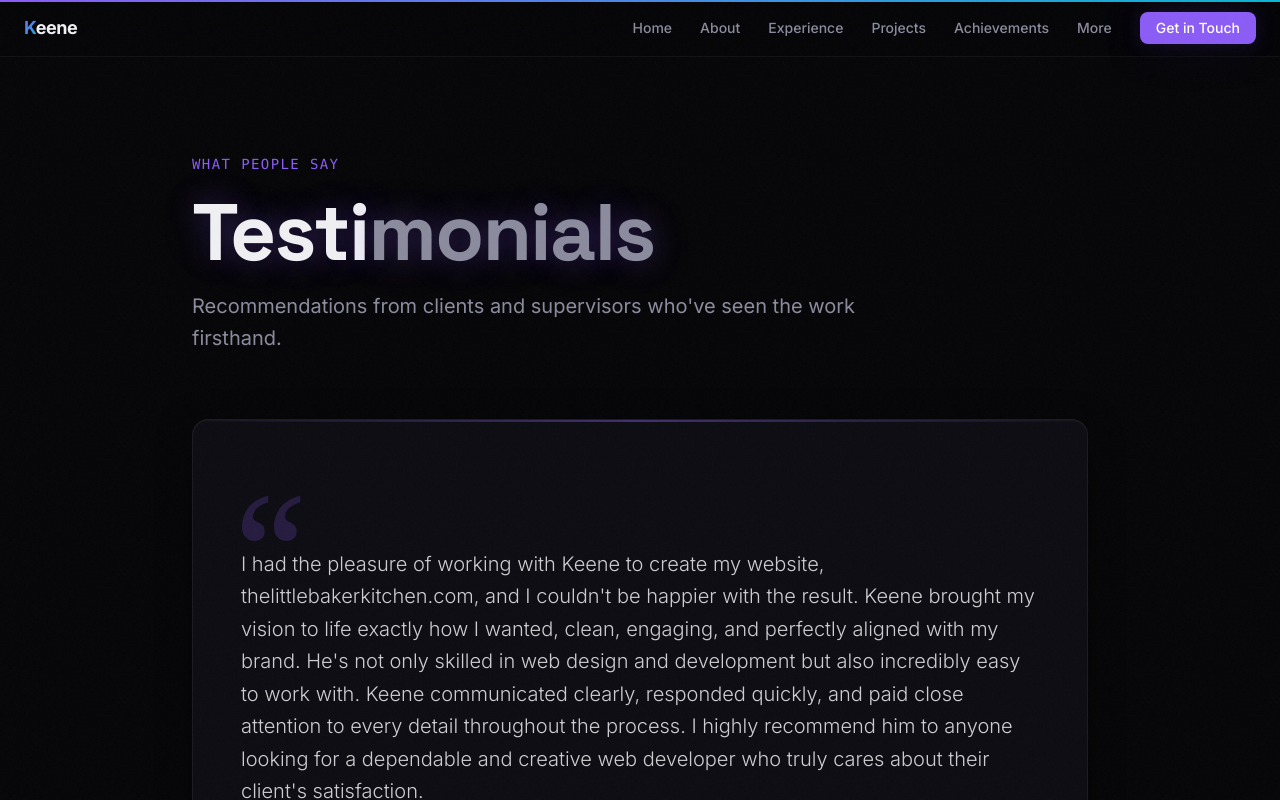
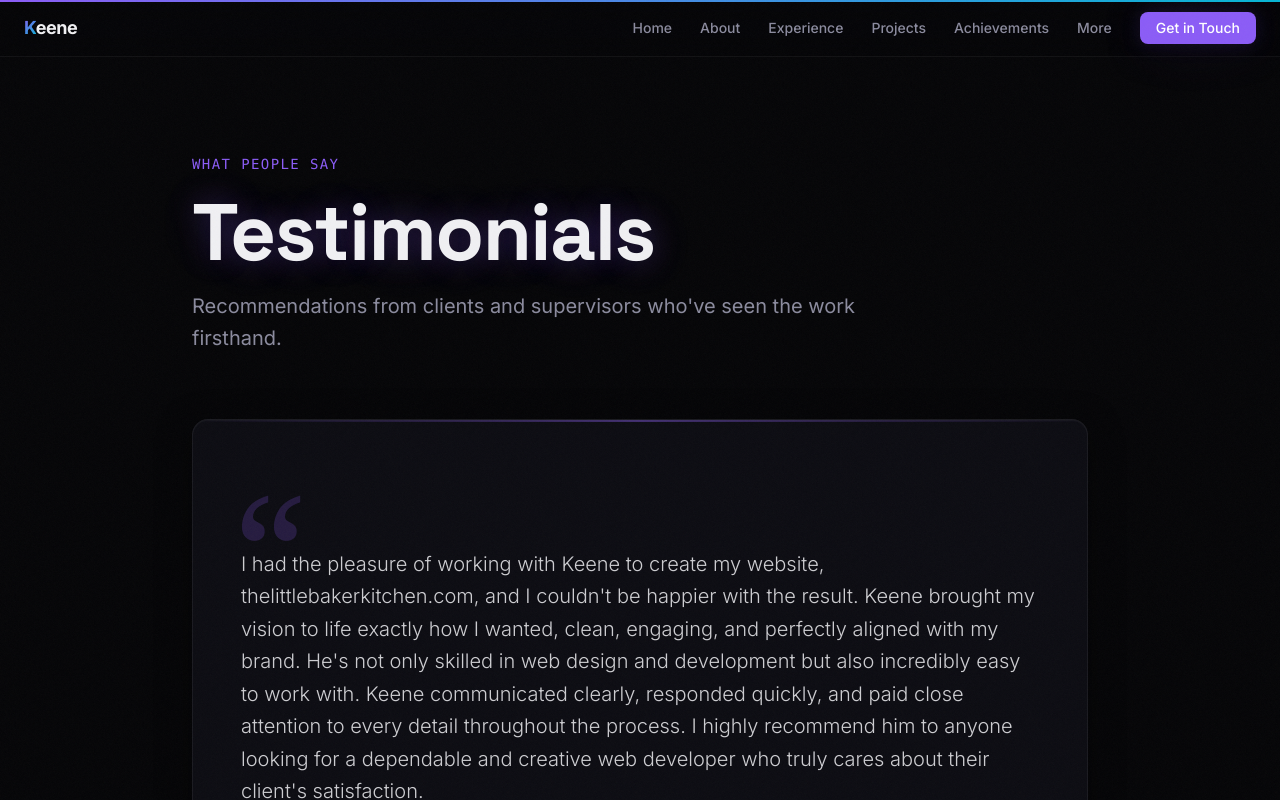
Before and after one commit to Koala3353/portfolio, a Next.js app: page /testimonials in a window 1280 px wide. Shown: the top 800 px of the page. Built offline with nearby package versions, Linux system fonts and the light colour scheme.

Commit message:
style: fix inconsistent color in Testimonials heading

```diff
--- a/src/app/testimonials/page.tsx
+++ b/src/app/testimonials/page.tsx
@@ -104,7 +104,7 @@ export default function TestimonialsPage() {
             What People Say
           </p>
           <h1 className="font-bold tracking-tight text-glow mb-4">
-            Testi<span className="text-muted">monials</span>
+            Testimonials
           </h1>
           <p className="text-lg md:text-xl text-muted max-w-2xl leading-relaxed">
             Recommendations from clients and supervisors who&apos;ve seen the
```
